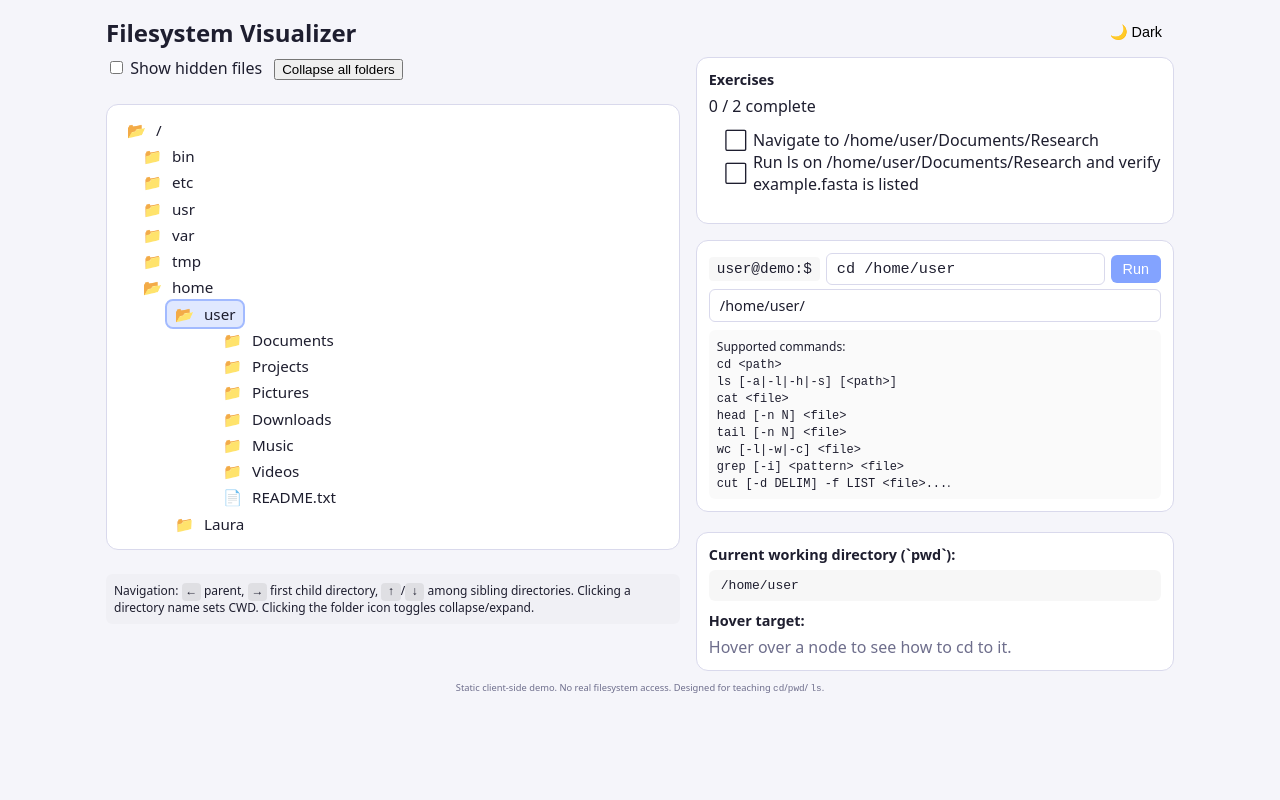
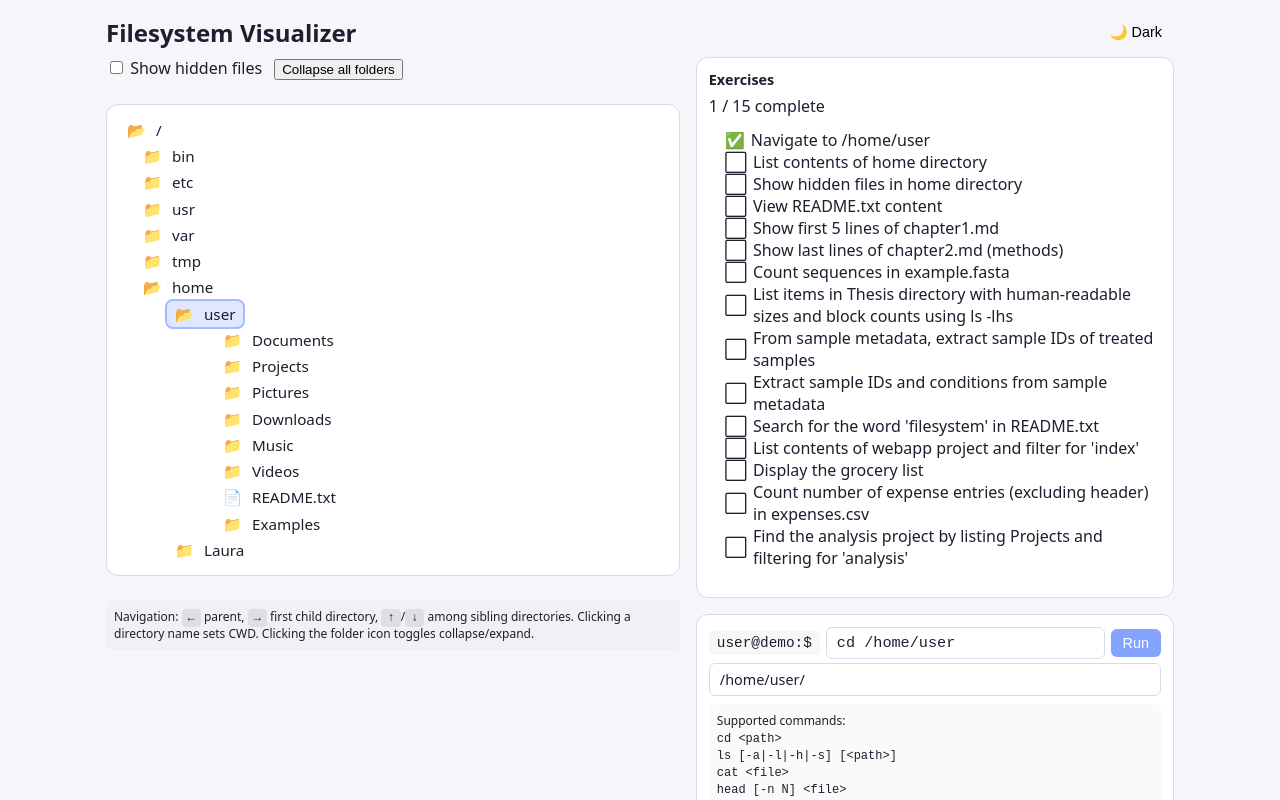
Before and after one commit to lauralwd/linux_simulator, a React (Vite) app: page / in a window 1280 px wide. Shown: the top 800 px of the page. Built offline with nearby package versions, Linux system fonts and the light colour scheme.

Commit message:
expand exercises section

```diff
--- a/src/App.tsx
+++ b/src/App.tsx
@@ -907,18 +907,21 @@ const App: React.FC = () => {
   }, [input, cwd]);
 
   const missions = [
-    {
-      id: "nav-research",
-      description: "Navigate to /home/user/Documents/Research",
-      isComplete: () => normalizePath(cwd) === "/home/user/Documents/Research"
-    },
-    {
-      id: "ls-research",
-      description: "Run ls on /home/user/Documents/Research and verify example.fasta is listed",
-      isComplete: () =>
-        lsOutput?.path === "/home/user/Documents/Research" &&
-        lsOutput.entries.some((e) => e.name === "example.fasta")
-    }
+    { id: "nav-home", description: "Navigate to /home/user", isComplete: () => normalizePath(cwd) === "/home/user" },
+    { id: "list-home", description: "List contents of home directory", isComplete: () => lsOutput?.path === "/home/user" && !lsOutput?.showAll },
+    { id: "show-hidden-home", description: "Show hidden files in home directory", isComplete: () => lsOutput?.path === "/home/user" && lsOutput?.showAll },
+    { id: "view-readme", description: "View README.txt content", isComplete: () => (textOutput?.toLowerCase().includes("filesystem visualizer") ?? false) },
+    { id: "head-chapter1", description: "Show first 5 lines of chapter1.md", isComplete: () => textOutput?.includes("# Chapter 1: Introduction") ?? false },
+    { id: "tail-chapter2", description: "Show last lines of chapter2.md (methods)", isComplete: () => (textOutput?.includes("1. Data collection") && textOutput?.includes("2. Analysis")) ?? false },
+    { id: "count-fasta-seqs", description: "Count sequences in example.fasta", isComplete: () => textOutput?.trim().startsWith("3") ?? false },
+    { id: "thesis-sizes", description: "List items in Thesis directory with human-readable sizes and block counts using ls -lhs", isComplete: () => lsOutput?.path === "/home/user/Documents/Thesis" && lsOutput?.long && lsOutput?.human && lsOutput?.blocks },
+    { id: "extract-treated-sample-ids", description: "From sample metadata, extract sample IDs of treated samples", isComplete: () => textOutput?.includes("s2") && textOutput?.includes("s4") },
+    { id: "sample-id-condition", description: "Extract sample IDs and conditions from sample metadata", isComplete: () => (textOutput?.includes("sample_id") && textOutput?.includes("control")) ?? false },
+    { id: "search-filesystem", description: "Search for the word 'filesystem' in README.txt", isComplete: () => (textOutput?.toLowerCase().includes("filesystem") ?? false) },
+    { id: "find-index-in-webapp", description: "List contents of webapp project and filter for 'index'", isComplete: () => textOutput?.includes("index.html") ?? false },
+    { id: "show-grocery", description: "Display the grocery list", isComplete: () => textOutput?.includes("Milk") ?? false },
+    { id: "count-expenses", description: "Count number of expense entries (excluding header) in expenses.csv", isComplete: () => { const t = textOutput?.trim(); if (!t) return false; return t.split(/\s+/)[0] === "4"; } },
+    { id: "find-analysis-project", description: "Find the analysis project by listing Projects and filtering for 'analysis'", isComplete: () => textOutput?.toLowerCase().includes("analysis") ?? false }
   ];
 
   useEffect(() => {
--- a/src/fs.ts
+++ b/src/fs.ts
@@ -155,7 +155,16 @@ root.render(<App />);` }
                 {
                   name: "analysis",
                   type: "dir",
-                  children: [{ name: "data.csv", type: "file" }]
+                  children: [
+                    {
+                      name: "data.csv",
+                      type: "file",
+                      content: `id,value
+1,10
+2,15
+3,20`
+                    }
+                  ]
                 }
               ]
             },
@@ -181,7 +190,31 @@ root.render(<App />);` }
             },
             { name: ".bashrc", type: "file" },
             { name: ".profile", type: "file" },
-            { name: "README.txt", type: "file", content: `This is the user README for the filesystem visualizer. Use commands like ls, cd, cat, head, tail, wc, and grep to explore.` }
+            { name: "README.txt", type: "file", content: `This is the user README for the filesystem visualizer. Use commands like ls, cd, cat, head, tail, wc, and grep to explore.` },
+            {
+              name: "Examples",
+              type: "dir",
+              children: [
+                {
+                  name: "grocery.txt",
+                  type: "file",
+                  content: `Milk
+Eggs
+Bread
+Apples
+Chicken`
+                },
+                {
+                  name: "expenses.csv",
+                  type: "file",
+                  content: `Date,Category,Amount
+2025-07-01,Groceries,45.67
+2025-07-03,Transport,12.50
+2025-07-05,Utilities,80.00
+2025-07-10,Entertainment,25.00`
+                }
+              ]
+            }
           ]
         },
         {
@@ -211,7 +244,15 @@ root.render(<App />);` }
                       type: "dir",
                       children: [
                         { name: "experiment_results.csv", type: "file" },
-                        { name: "sample_metadata.tsv", type: "file" }
+                        {
+                          name: "sample_metadata.tsv",
+                          type: "file",
+                          content: `sample_id	condition	replicate
+s1	control	1
+s2	treated	1
+s3	control	2
+s4	treated	2`
+                        }
                       ]
                     }
                   ]
```
